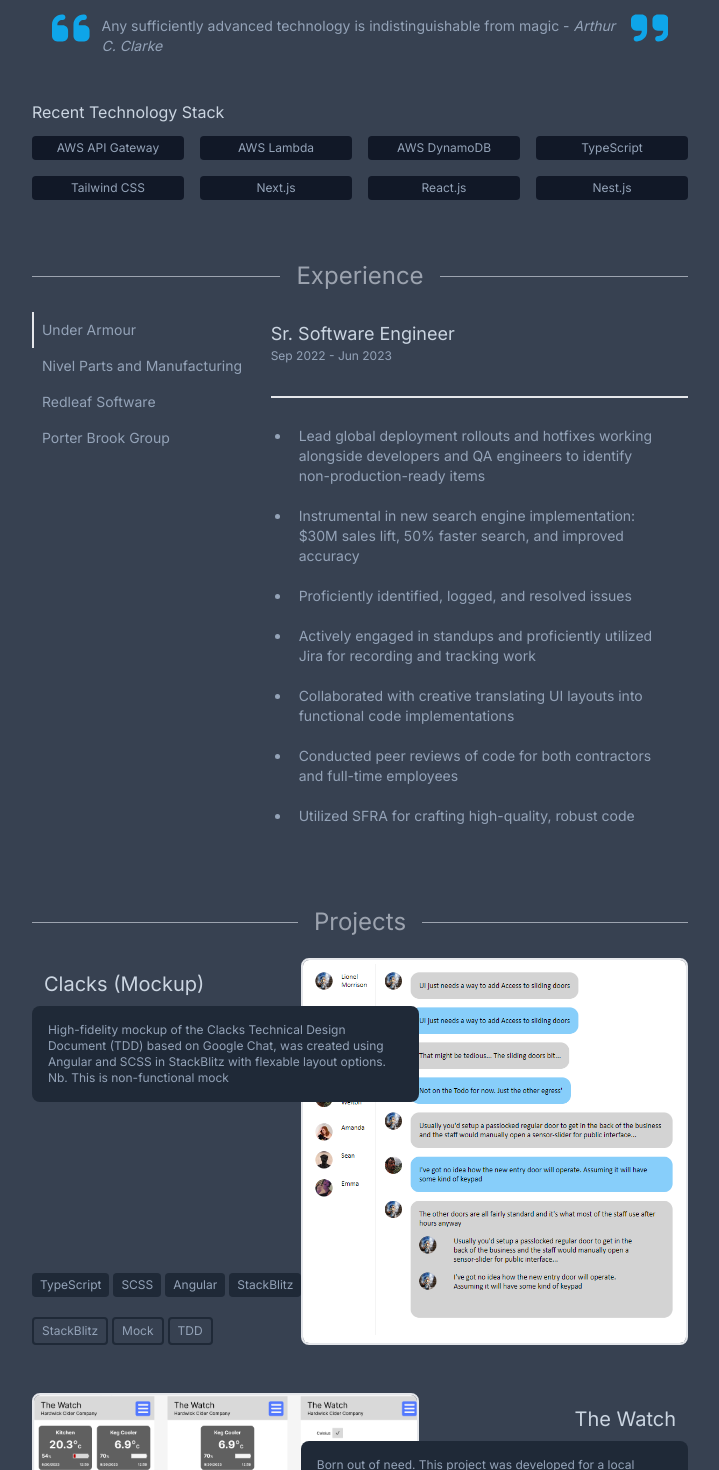
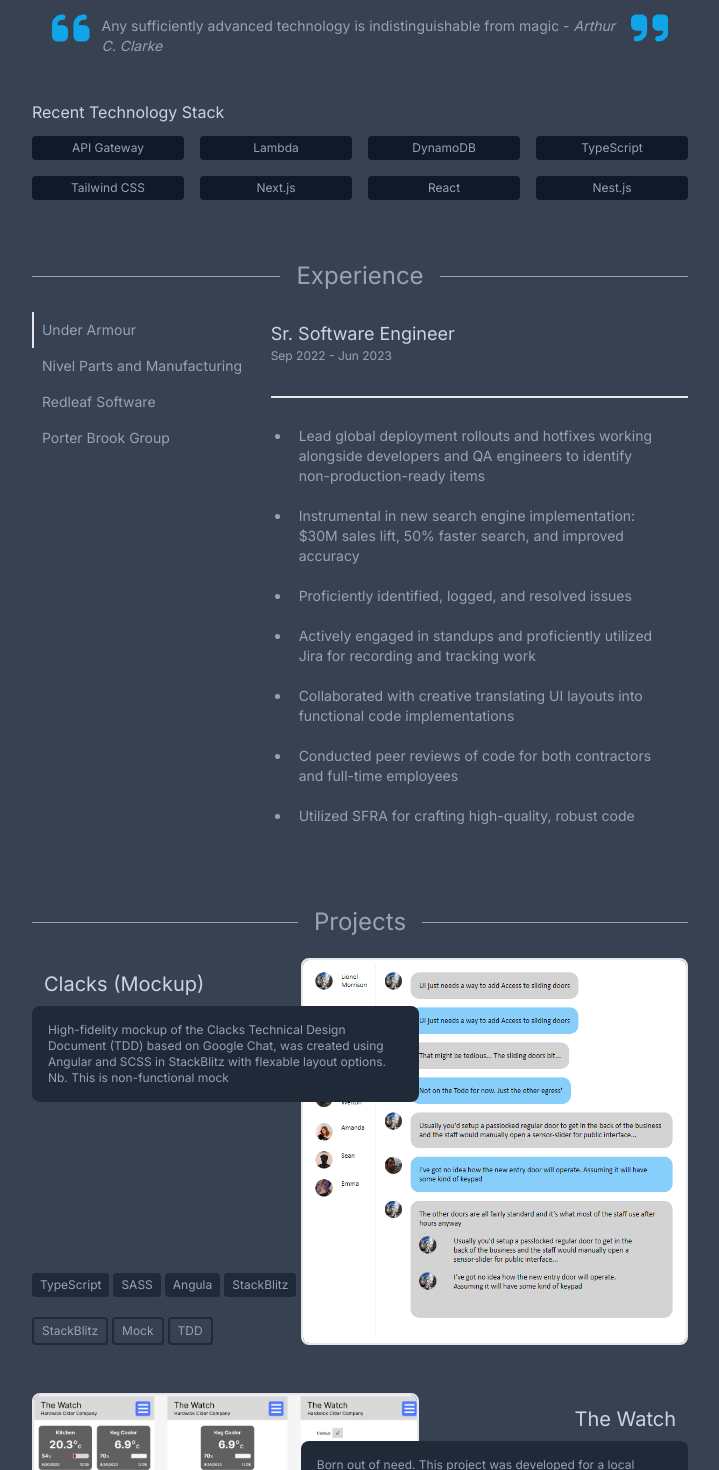
Before and after one commit to lioneljmorrison/portfolio, a Next.js app: page / in a window 1280 px wide. Shown: the part 280-1750 px from the top of the page, without its empty margins (280-999 px from the left). Built offline with nearby package versions, Linux system fonts and the light colour scheme.

Commit message:
Refactored

```diff
--- a/app/components/about-me.tsx
+++ b/app/components/about-me.tsx
@@ -1,4 +1,5 @@
-import { AboutMe, TechTypeLabels, TechTypes } from '../interfaces';
+import { technology } from '../data';
+import { AboutMe } from '../interfaces';
 
 export default function AboutMe({ anchor, data }: { anchor: string; data: AboutMe }) {
   return (
@@ -33,9 +34,9 @@
         <div className="pt-3 text-md text-slate-300">{data.skillsTitle}</div>
         {/* <div className="pt-3 flex flex-row space-x-2 text-xs"> */}
         <div className="pt-3  grid gap-4 grid-flow-row-dense grid-cols-3 md:grid-cols-4 text-center text-xs">
-          {data.skills.map((skill: TechTypeLabels, idx: number) => (
+          {data.skills.map((skill: string, idx: number) => (
             <div key={`s-${idx}`} className="py-1 px-2 bg-gray-900 rounded">
-              {TechTypes[skill]}
+              {technology[skill]?.label || ''}
             </div>
           ))}
         </div>
--- a/app/components/projects.tsx
+++ b/app/components/projects.tsx
@@ -1,7 +1,8 @@
 import Link from 'next/link';
-import { ProjectLinkData, ProjectLinks, Projects, TechTypeLabels, TechTypes } from '../interfaces';
+import { ProjectLinkData, ProjectLinks, Projects } from '../interfaces';
 import Image from 'next/image';
 import SectionHeader from './section-header';
+import { technology } from '../data';
 
 export default function Projects({ anchor, data }: { anchor: string; data: Projects }) {
   function renderLinks(links: ProjectLinks, cssClass?: string, reverse?: boolean) {
@@ -21,12 +22,12 @@
     );
   }
 
-  function renderLabels(labels: TechTypeLabels[], cssClass?: string, reverse?: boolean) {
+  function renderLabels(labels: string[], cssClass?: string, reverse?: boolean) {
     return labels ? (
       <div className={`grid gap-1 grid-cols-3 sm:grid-cols-4 sm:flex sm:space-1  ${reverse ? 'sm:justify-end' : ''}`}>
-        {labels.map((item: TechTypeLabels, idx: number) => (
+        {labels.map((item: string, idx: number) => (
           <div className={cssClass} key={`tl-${idx}`}>
-            {TechTypes[item]}
+            {technology[item]?.label || ''}
           </div>
         ))}
       </div>
--- a/app/data.ts
+++ b/app/data.ts
@@ -108,7 +108,7 @@
   clacks: {
     name: 'Clacks (Mockup)',
     tldr: 'High-fidelity mockup of the Clacks Technical Design Document (TDD) based on Google Chat, was created using Angular and SCSS in StackBlitz with flexable layout options. Nb. This is non-functional mock',
-    techLabels: ['typescript', 'scss', 'angular', 'stackblitz'],
+    techLabels: ['typescript', 'sass', 'angular', 'stackblitz'],
     links: {
       StackBlitz: { link: 'https://stackblitz.com/edit/stackblitz-starters-cpngaw?file=src%2Fmain.ts' },
       Mock: { link: 'https://stackblitz-starters-cpngaw.stackblitz.io' },
@@ -156,23 +156,36 @@
 };
 
 export const technology: TechLabels = {
-  less: {},
-  scss: {},
-  sass: {},
-  tailwindCss: {},
-  angular: {},
-  typescript: {},
-  javascript: {},
-  es6: {},
-  nextJs: {},
-  nestJs: {},
-  react: {},
-  firebase: {},
-  firestore: {},
-  aws: {},
-  lambda: {},
-  dynamoDb: {},
-  route53: {},
-  s3: {},
-  php: {},
+  less: { label: 'LESS', fontawesome: 'f41d' },
+  sass: { label: 'SASS', fontawesome: 'f41e' },
+  css3: { label: 'CSS3', fontawesome: 'f38b' },
+  html5: { label: 'HTML5', fontawesome: 'f13b' },
+  tailwindCss: { label: 'Tailwind CSS' },
+  angular: { label: 'Angula', fontawesome: 'f420' },
+  typescript: { label: 'TypeScript' },
+  javascript: { label: 'JavaScript', fontawesome: 'f3b9' },
+  es6: { label: 'ES6', fontawesome: 'f3b9' },
+  nextJs: { label: 'Next.js' },
+  nestJs: { label: 'Nest.js' },
+  react: { label: 'React', fontawesome: 'f41b' },
+  firebase: { label: 'Firebase' },
+  firestore: { label: 'Firestore' },
+  aws: { label: 'AWS', fontawesome: 'f375' },
+  lambda: { label: 'Lambda', fontawesome: 'f375' },
+  dynamoDb: { label: 'DynamoDB', fontawesome: 'f375' },
+  route53: { label: 'Route53', fontawesome: 'f375' },
+  s3: { label: 'S3', fontawesome: 'f375' },
+  php: { label: 'PHP', fontawesome: 'f457' },
+  github: { label: 'Github', fontawesome: 'f09b' },
+  bitbucket: { label: 'BitBucket', fontawesome: 'f171' },
+  figma: { label: 'Figma', fontawesome: 'f799' },
+  sfra: { label: 'STFA', fontawesome: 'f83b' },
+  stackblitz: { label: 'StackBlitz' },
+  githubActions: { label: 'Github Actions' },
+  vercel: { label: 'Vercel' },
+  switchBot: { label: 'SwitchBot API' },
+  confluence: { label: 'Confluence' },
+  jira: { label: 'Jira' },
+  techWriting: { label: 'TechWriting' },
+  apiGateway: { label: 'API Gateway', fontawesome: 'f375' },
 };
--- a/app/interfaces.ts
+++ b/app/interfaces.ts
@@ -1,50 +1,6 @@
-export enum TechTypes {
-  html = 'HTML',
-  html5 = 'HTML5',
-  css = 'CSS',
-  css3 = 'CSS3',
-  less = 'LESS',
-  scss = 'SCSS',
-  sass = 'SASS',
-  tailwindCss = 'Tailwind CSS',
-  angular = 'Angular',
-  typescript = 'TypeScript',
-  javascript = 'JavaScript',
-  es6 = 'ES6',
-  nextJs = 'Next.js',
-  nestJs = 'Nest.js',
-  react = 'React.js',
-  firebase = 'Firebase',
-  firestore = 'Firestore',
-  aws = 'AWS',
-  lambda = 'AWS Lambda',
-  dynamoDb = 'AWS DynamoDB',
-  route53 = 'AWS Route53',
-  apiGateway = 'AWS API Gateway',
-  s3 = 'AWS S3',
-  php = 'PHP',
-  stackblitz = 'StackBlitz',
-  github = 'Github',
-  githubActions = 'Github Actions',
-  vercel = 'Vercel',
-  switchBot = 'SwitchBot API',
-  confluence = 'Confluence',
-  jira = 'Jira',
-  techWriting = 'TechWriting',
-  sfra = 'SFCC SFRA',
-  figma = 'Figma',
+export interface TechLabels {
+  [techId: string]: { label: string; icon?: string; fontawesome?: string };
 }
-
-export enum TechIcons {
-  less = '',
-}
-
-export type TechTypeLabels = keyof typeof TechTypes;
-
-export interface TechLabels {
-  [techId: TechTypeLabels | string]: { icon?: string };
-}
-
 export interface Job {
   id: string;
   company: string;
@@ -66,7 +22,7 @@
     author: string;
   };
   skillsTitle: string;
-  skills: TechTypeLabels[];
+  skills: string[];
 }
 
 export interface NavLinks {
@@ -94,7 +50,7 @@
     name: string;
     tldr?: string;
     description?: string;
-    techLabels?: TechTypeLabels[];
+    techLabels?: string[];
     images?: { [name: string]: { link: string; alt?: string; default?: boolean } };
     links?: ProjectLinks;
     disabled?: boolean;
```
